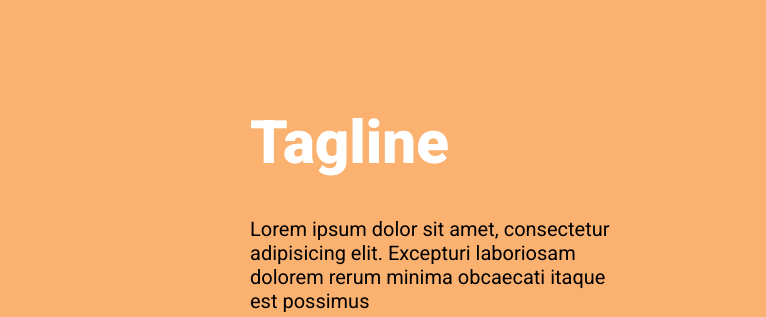
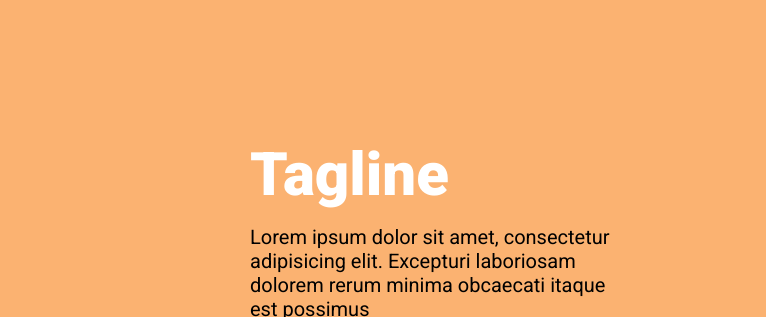
Before and after one commit to gabrielmlow21/lulabuy-landing-page, a website: page index.html in a window 1280 px wide. Shown: the part 99-416 px from the top of the page, 0-766 px from the left. Drawn offline with nearby package versions, Linux system fonts and the light colour scheme; files that its build step writes are made by us from their sources.

Commit message:
edited tagline heading position

```diff
--- a/sass/_tagline.scss
+++ b/sass/_tagline.scss
@@ -17,8 +17,9 @@
 
     &__heading {
         grid-area: heading;
-        align-self: center;
+        align-self: end;
         color: $color-white;
+        margin-bottom: 1.5rem;
     }
 
     &__description {
```
